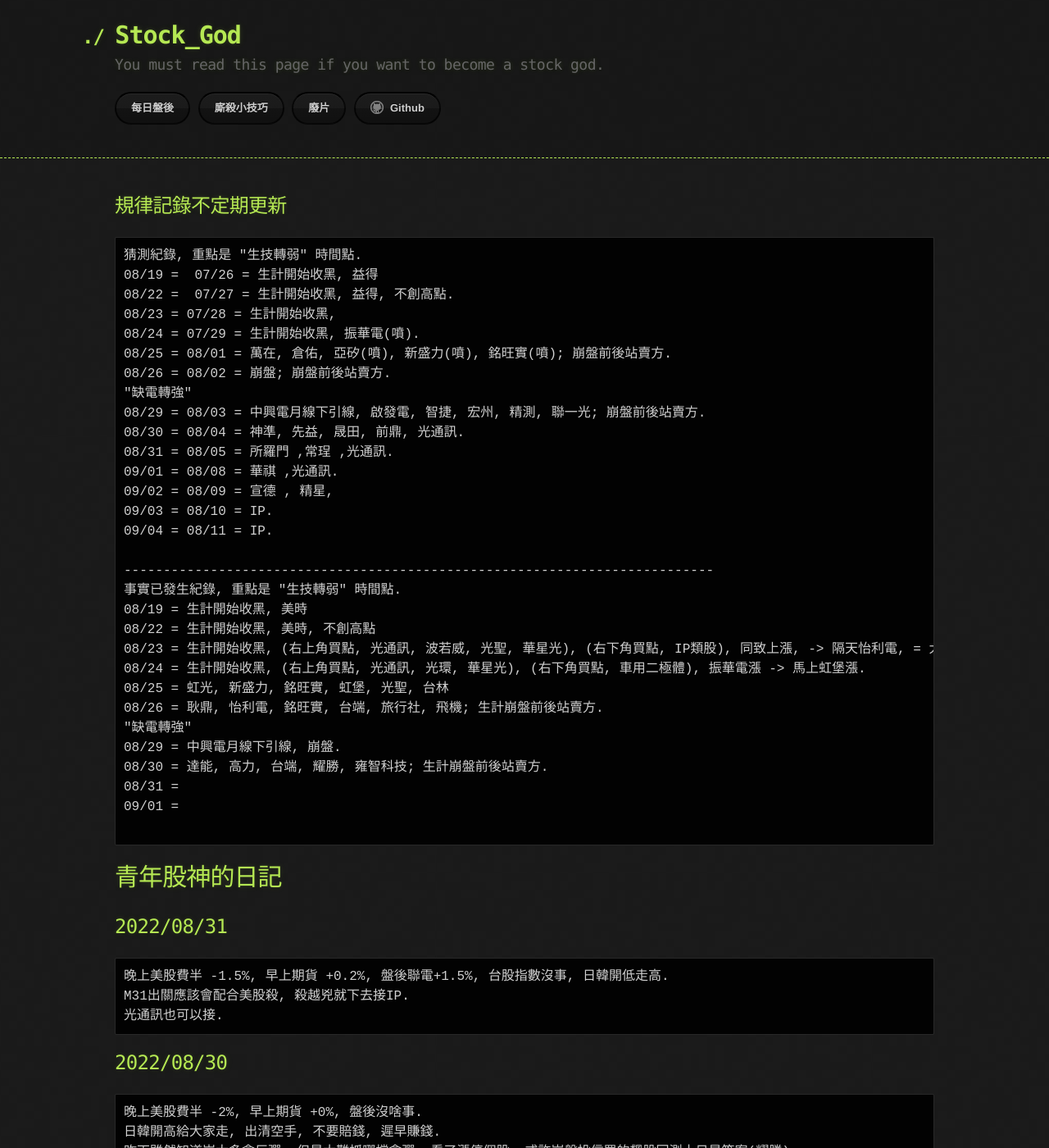
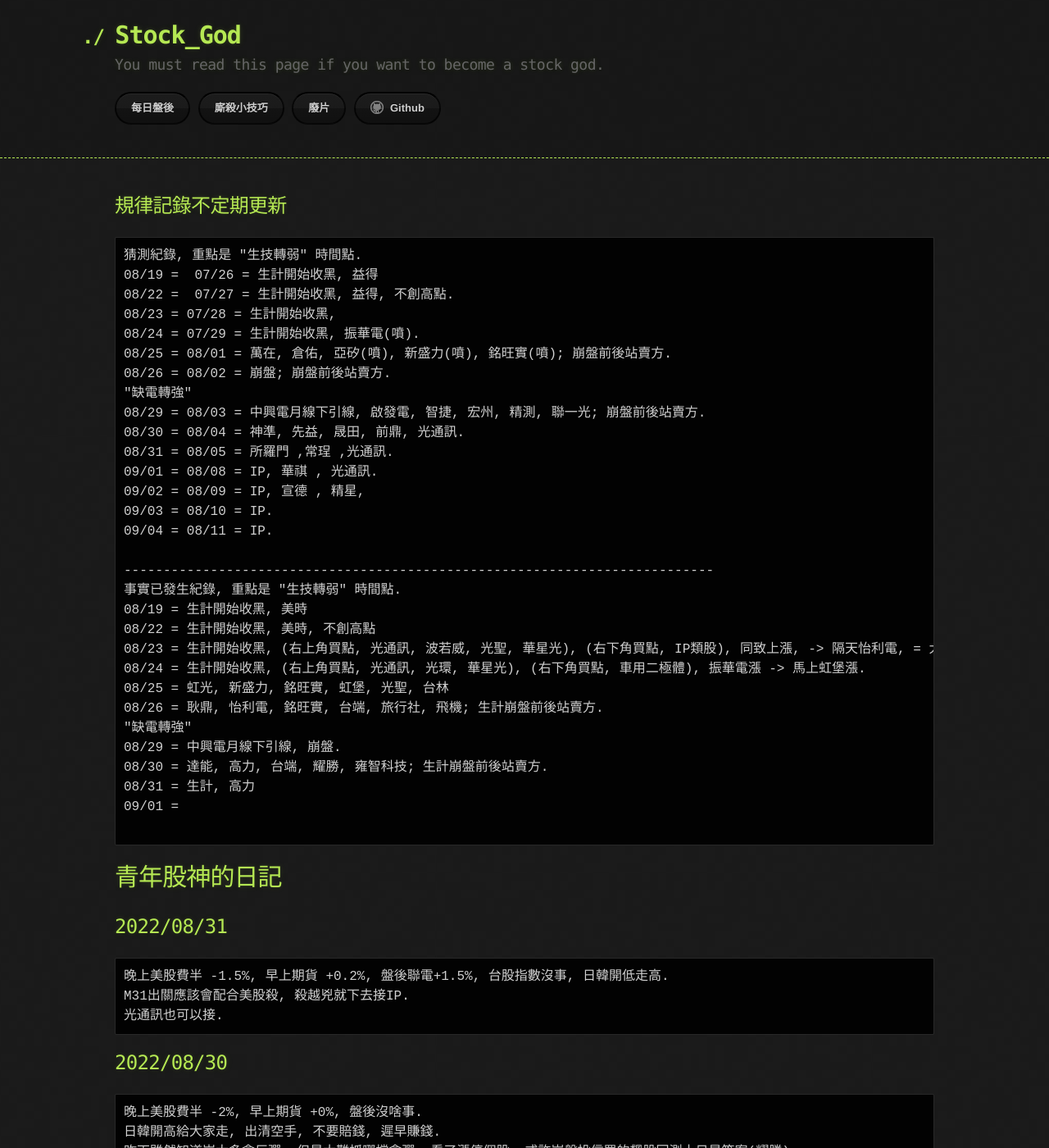
Before and after one commit to lepg5487/Stock_God, a Jekyll site: the page built from index.md, in a window 1280 px wide and 1400 px high. Shown: the whole window at 82% size. Built offline with Jekyll 4.4.1, drawn with Linux system fonts in a browser that asks for light colours; our own code applies the rules of GitHub Pages for plain Markdown files.

Commit message:
Update index.md

````diff
--- a/index.md
+++ b/index.md
@@ -15,8 +15,8 @@ layout: testlayouts
 08/29 = 08/03 = 中興電月線下引線, 啟發電, 智捷, 宏州, 精測, 聯一光; 崩盤前後站賣方.
 08/30 = 08/04 = 神準, 先益, 晟田, 前鼎, 光通訊.
 08/31 = 08/05 = 所羅門 ,常珵 ,光通訊.
-09/01 = 08/08 = 華祺 ,光通訊.
-09/02 = 08/09 = 宣德 , 精星,
+09/01 = 08/08 = IP, 華祺 , 光通訊.
+09/02 = 08/09 = IP, 宣德 , 精星,
 09/03 = 08/10 = IP.
 09/04 = 08/11 = IP.
 
@@ -31,7 +31,7 @@ layout: testlayouts
 "缺電轉強"
 08/29 = 中興電月線下引線, 崩盤.
 08/30 = 達能, 高力, 台端, 耀勝, 雍智科技; 生計崩盤前後站賣方.
-08/31 =
+08/31 = 生計, 高力
 09/01 =
 
 ```
````
